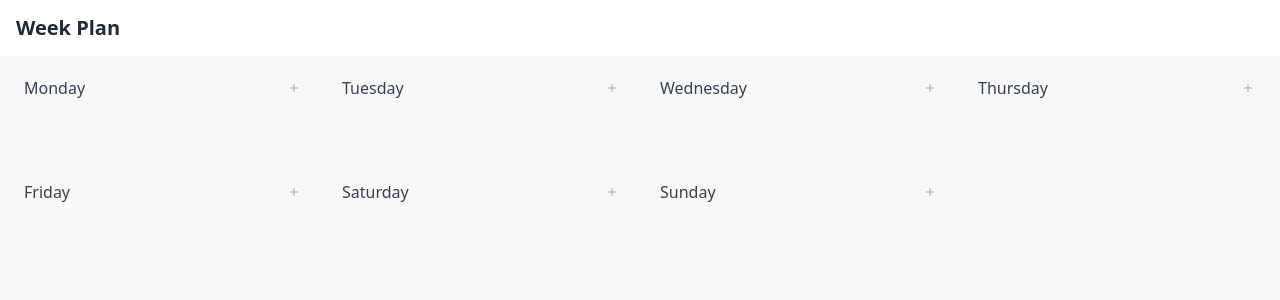
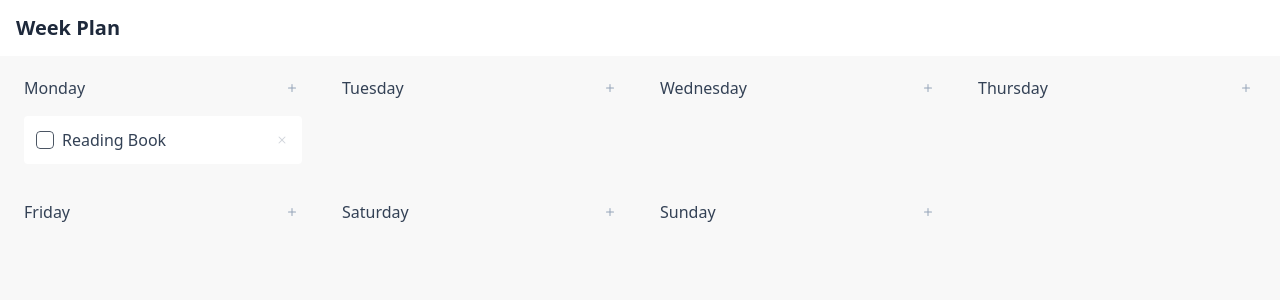
Before and after one commit to mmulyana/week-plan, a React (Vite) app: page / in a window 1280 px wide. Shown: the top 300 px of the page. Built offline with nearby package versions, Linux system fonts and the light colour scheme.

Commit message:
feat: add rootReducer and style checkbox

```diff
--- a/src/components/TodoWrapper/TodoItem.jsx
+++ b/src/components/TodoWrapper/TodoItem.jsx
@@ -25,7 +25,7 @@ export default function TodoItem({ data }) {
       <div className='w-full h-12 flex items-center justify-between px-2'>
         <p className='text-slate-700'>{data.name}</p>
         <div className='flex items-center gap-2'>
-          <button className='text-gray-400' onClick={() => setIsOpen(!isOpen)}>
+          <button className='text-slate-400 hover:text-slate-800 hover:bg-gray-100 h-5 w-5 flex items-center justify-center rounded' onClick={() => setIsOpen(!isOpen)}>
             <BsPlus />
           </button>
         </div>
--- a/src/components/TodoWrapper/TodoTitle.jsx
+++ b/src/components/TodoWrapper/TodoTitle.jsx
@@ -5,7 +5,7 @@ import {
   removeTodo,
 } from '../../redux/feature/todos'
 import { useDispatch } from 'react-redux'
-import { BsCheckLg, BsX } from 'react-icons/bs'
+import { BsCheck, BsX } from 'react-icons/bs'
 
 export default function TodoTitle({ data }) {
   const [isEdit, setIsEdit] = useState(false)
@@ -32,7 +32,7 @@ export default function TodoTitle({ data }) {
   }
 
   return (
-    <div className='py-2 bg-white rounded px-2 mt-1 h-fit overflow-hidden relative todoTitle'>
+    <div className='p-3 bg-white rounded mt-1 h-fit overflow-hidden relative todoTitle'>
       {isEdit ? (
         <form onSubmit={handleSubmit}>
           <input
@@ -48,20 +48,31 @@ export default function TodoTitle({ data }) {
           <div className='flex gap-2 items-center'>
             <div
               className={[
-                'w-4 h-4 rounded-[4px] border flex items-center text-sm justify-center text-white cursor-pointer',
+                'w-[18px] h-[18px] rounded outline hover:outline-blue-500/50 border text-xl flex items-center justify-center text-white cursor-pointer hover:border-blue-600',
                 data.isComplete
-                  ? 'bg-sky-800 border-sky-800'
+                  ? 'bg-blue-700 border-blue-700'
                   : 'bg-transparent border-gray-600',
               ].join(' ')}
               onClick={() => handleIsComplete(data.id)}
             >
-              {!!data.isComplete && <BsCheckLg />}
+              {!!data.isComplete && <BsCheck />}
             </div>
-            <p onClick={() => setIsEdit(true)}>{data.name}</p>
+            <p
+              onClick={() => setIsEdit(true)}
+              className={[
+                'capitalize text-base',
+                data.isComplete ? 'line-through text-slate-300' : 'text-slate-700',
+              ].join(' ')}
+            >
+              {data.name}
+            </p>
           </div>
 
           <div className='todoRemove h-full flex items-center'>
-            <button onClick={() => handleDelete(data.id)} className='text-gray-300 hover:text-red-500'>
+            <button
+              onClick={() => handleDelete(data.id)}
+              className='text-gray-300 hover:text-red-500'
+            >
               <BsX />
             </button>
           </div>
--- /dev/null
+++ b/src/redux/feature/index.js
@@ -0,0 +1,8 @@
+import { combineReducers } from '@reduxjs/toolkit'
+import todoSlice from './todos'
+
+const rootReducer = combineReducers({
+  todos: todoSlice,
+})
+
+export default rootReducer
--- a/src/redux/index.js
+++ b/src/redux/index.js
@@ -1,10 +1,8 @@
 import { configureStore } from '@reduxjs/toolkit'
-import todosSlice from './feature/todos'
+import rootReducer from './feature'
 
 const store = configureStore({
-  reducer: {
-    todos: todosSlice,
-  },
+  reducer: rootReducer,
 })
 
 store.subscribe(() => {
--- a/src/utils/data.js
+++ b/src/utils/data.js
@@ -1,5 +1,8 @@
 const initTodos = [
-  { id: 0, name: 'Monday', item: [] },
+  { id: 0, name: 'Monday', item: [{
+    id: 1,
+    name: 'reading book'
+  }] },
   { id: 1, name: 'Tuesday', item: [] },
   { id: 2, name: 'Wednesday', item: [] },
   { id: 3, name: 'Thursday', item: [] },
```
